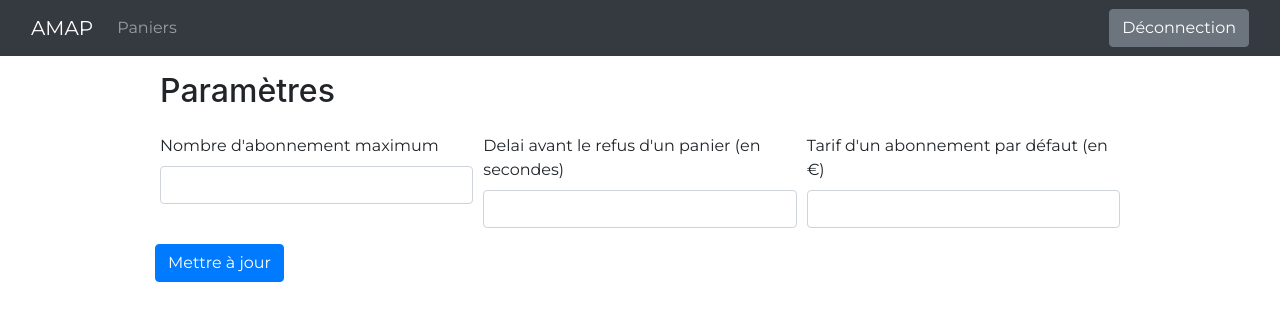
After one commit to VincentC7/M1_AMAP, a PHP site: template src/views/pages/settings.twig in a window 1280 px wide. The commit adds this page. Shown: the top 321 px of the page. Run offline with PHP 8.4, Linux system fonts and the light colour scheme; the template is opened without the code that fills it, so the values that code supplies are empty; some libraries are stand-ins or nearby versions.

Commit message:
Edition des paramètres de l'application pour l'admin amap

```diff
--- a/SQL/createTableBDD_CSI.sql
+++ b/SQL/createTableBDD_CSI.sql
@@ -93,6 +93,7 @@ CREATE TABLE IF NOT EXISTS Parametre (
 	delaiRefusPanier FLOAT(10),
 	delaiMajPanier TIMESTAMP,
 	delaiCommande FLOAT(10),
+    default_tarif_abo FLOAT(10),
 	delaiRefusCommande FLOAT(10),
 	PRIMARY KEY(nbAbonnementMax, delaiRefusPanier, delaiMajPanier, delaiCommande, delaiRefusCommande)
 );
--- a/src/Controller/OrderControle.php
+++ b/src/Controller/OrderController.php
@@ -8,7 +8,7 @@ use PDO;
 use Psr\Http\Message\RequestInterface;
 use Psr\Http\Message\ResponseInterface;
 
-class OrderControle extends Controller {
+class OrderController extends Controller {
 
     private static $CREATING_ORDER = "En cours de création";
     private static $PENDING_ORDER = "En attente de traitement";
--- a/src/views/nav.twig
+++ b/src/views/nav.twig
@@ -12,15 +12,19 @@
                     </li>
                 {% endif %}
 
-                {% if user_role == "Admin" or user_role == "Producteur"  or user_role == "postgres" %}
-                    <li class="nav-item">
-                        <a class="nav-link" href="{{ path_for('basket') }}">Paniers</a>
-                    </li>
-                {% endif %}
+                <li class="nav-item">
+                    <a class="nav-link" href="{{ path_for('basket') }}">Paniers</a>
+                </li>
 
                 {% if user_role == "Non abonné" or user_role == "Abonné" or user_role == "postgres" %}
                     <li class="nav-item">
                         <a class="nav-link" href="{{ path_for('user_home') }}">Mon compte</a>
+                    </li>
+                {% endif %}
+
+                {% if user_role == "Admin" or user_role == "postgres" %}
+                    <li class="nav-item">
+                        <a class="nav-link" href="{{ path_for('settings') }}">Paramètres</a>
                     </li>
                 {% endif %}
 
--- a/src/views/pages/basket.twig
+++ b/src/views/pages/basket.twig
@@ -2,8 +2,10 @@
 
 {% block content %}
     <div class="d-flex mb-3">
-        <h1>Gestion des paniers</h1>
-        <a class="btn btn-primary btn-primary ml-auto p-2" href="{{ path_for("edit_basket") }}" role="button">Editer le panier de la semaine</a>
+        <h1>Paniers</h1>
+        {% if user_role == "Admin" or user_role == "Producteur"  or user_role == "postgres" %}
+            <a class="btn btn-primary btn-primary ml-auto p-2" href="{{ path_for("edit_basket") }}" role="button">Editer le panier de la semaine</a>
+        {% endif %}
     </div>
 
     {% for basket in baskets %}
--- /dev/null
+++ b/src/views/pages/settings.twig
@@ -0,0 +1,24 @@
+{% extends "pages/layout.twig" %}
+
+{% block content %}
+    <div class="d-flex mb-3">
+        <h1>Paramètres</h1>
+    </div>
+    <form method="post" action="{{ path_for('settings_save') }}">
+        <div class="form-row">
+            <div class="form-group col-md-4">
+                <label for="param_nb_sub">Nombre d'abonnement maximum </label>
+                <input type="number" class="form-control" id="param_nb_sub" name="param_nb_sub" value="{{ params.nbabonnementmax }}" required>
+            </div>
+            <div class="form-group col-md-4">
+                <label for="param_rejection_deadlines">Delai avant le refus d'un panier (en secondes) </label>
+                <input type="number" class="form-control" id="param_rejection_deadlines" name="param_rejection_deadlines"  value="{{ params.delairefuscommande }}" required>
+            </div>
+            <div class="form-group col-md-4">
+                <label for="param_sub_cost">Tarif d'un abonnement par défaut (en €)</label>
+                <input type="number" class="form-control" id="param_sub_cost" name="param_sub_cost" value="{{ params.default_tarif_abo }}" required>
+            </div>
+            <button type="submit" class="btn btn-primary">Mettre à jour</button>
+        </div>
+    </form>
+{% endblock %}
```
Also changed, not shown: public/index.php (+10 -4 lines), src/Controller/SettingsController.php (added, +32 -0 lines).
